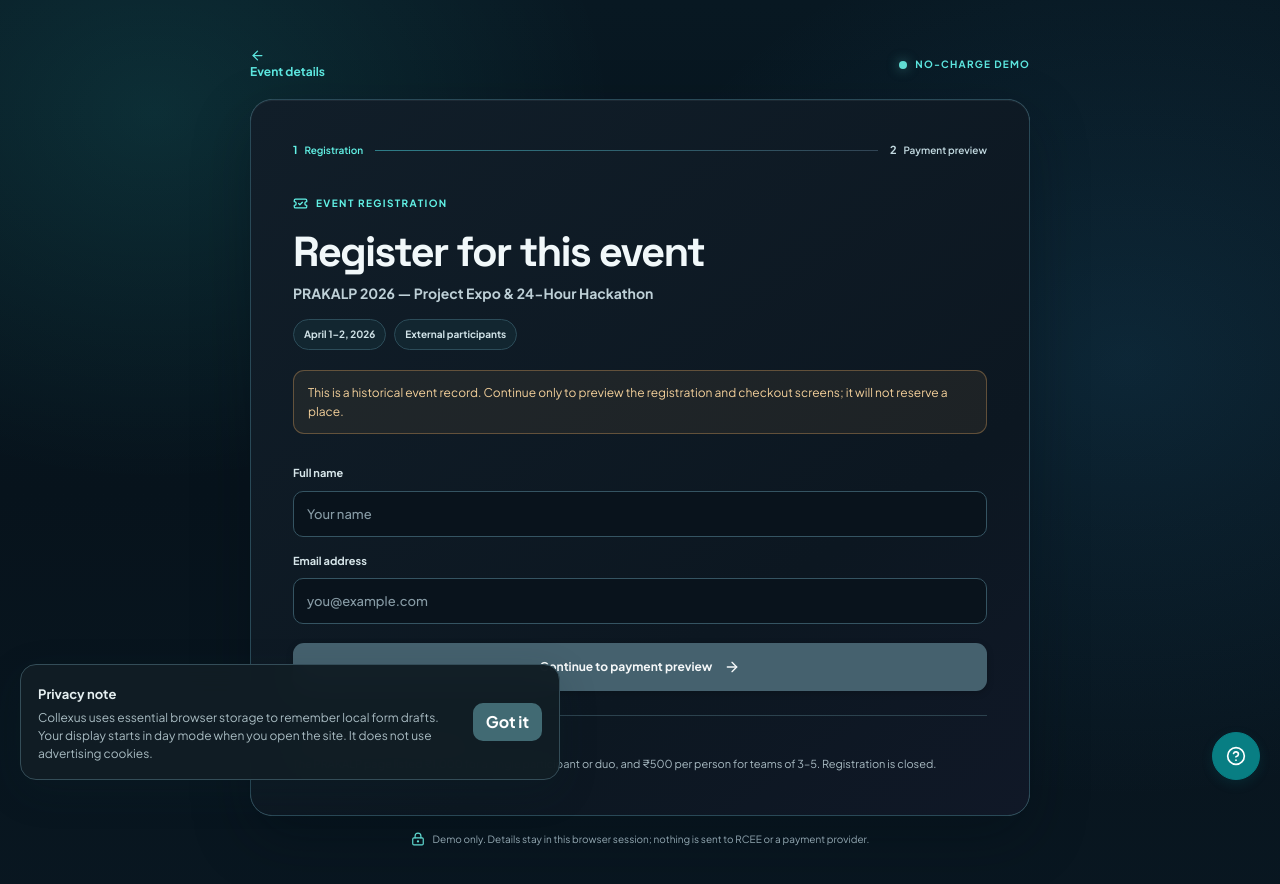
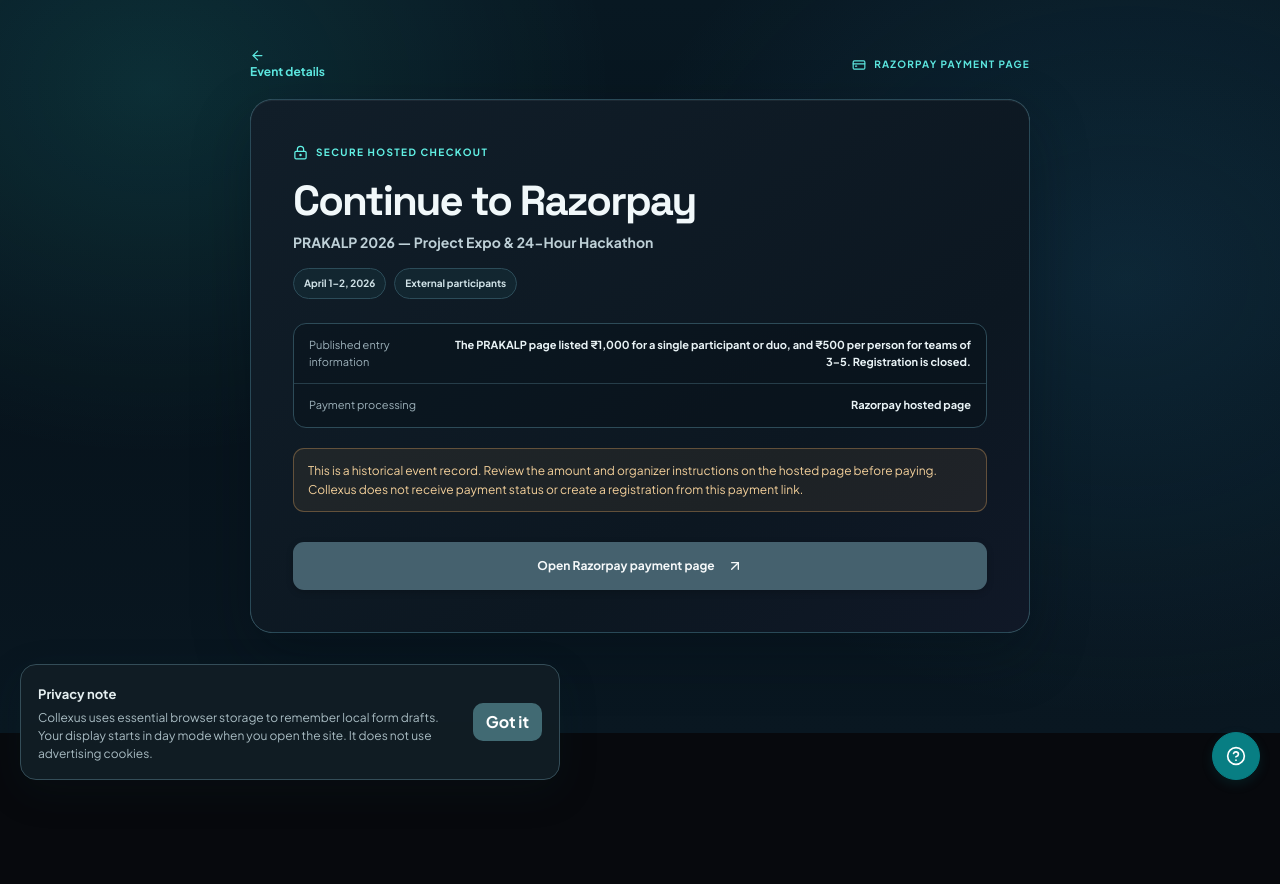
Before and after one commit to Collexus/project-collexus, a Next.js app: page /events/prakalp-2026/register in a window 1280 px wide. Shown: the top 884 px of the page. After the commit the page ends 800 px from the top, so only its background shows below. Built offline with nearby package versions, Linux system fonts and the light colour scheme.

Commit message:
Connect PRAKALP registration to Razorpay payment page

```diff
--- a/app/events/[slug]/page.tsx
+++ b/app/events/[slug]/page.tsx
@@ -61,9 +61,9 @@
           </div>
           <p>{event.description}</p>
           <div className="details-actions">
-            <Link className="primary-button" href={`/events/${event.slug}/register`}><TicketCheck size={16} aria-hidden="true" /> Register <span className="demo-action-tag">DEMO</span></Link>
+            <Link className="primary-button" href={`/events/${event.slug}/register`}><TicketCheck size={16} aria-hidden="true" /> {event.paymentUrl ? "Payment details" : "Register"} <span className="demo-action-tag">{event.paymentUrl ? "RAZORPAY" : "DEMO"}</span></Link>
           </div>
-          <p className="archive-disclaimer">Registration preview only. This demo does not submit an entry or charge money. {event.dateStart ? "This dated event has concluded." : "The official listing does not publish an exact event date."}</p>
+          <p className="archive-disclaimer">{event.paymentUrl ? "This is a historical event record. The supplied Razorpay link opens a hosted payment page; Collexus does not receive the payment result or confirm registration." : `Registration preview only. This demo does not submit an entry or charge money. ${event.dateStart ? "This dated event has concluded." : "The official listing does not publish an exact event date."}`}</p>
         </div>
       </section>
 
--- a/app/events/[slug]/register/page.tsx
+++ b/app/events/[slug]/register/page.tsx
@@ -20,5 +20,5 @@
   const event = getEvent(slug);
   if (!event) notFound();
 
-  return <RegistrationDemoForm event={{ slug: event.slug, title: event.title, dateLabel: event.dateLabel, audience: event.audience, fee: event.fee }} />;
+  return <RegistrationDemoForm event={{ slug: event.slug, title: event.title, dateLabel: event.dateLabel, audience: event.audience, fee: event.fee, paymentUrl: event.paymentUrl }} />;
 }
--- a/components/registration-demo-flow.tsx
+++ b/components/registration-demo-flow.tsx
@@ -3,7 +3,7 @@
 import { useEffect, useState, type FormEvent, type ReactNode } from "react";
 import Link from "next/link";
 import { useRouter } from "next/navigation";
-import { ArrowLeft, ArrowRight, BadgeCheck, CreditCard, LockKeyhole, TicketCheck } from "lucide-react";
+import { ArrowLeft, ArrowRight, ArrowUpRight, BadgeCheck, CreditCard, LockKeyhole, TicketCheck } from "lucide-react";
 
 type EventSummary = {
   slug: string;
@@ -11,6 +11,7 @@
   dateLabel: string;
   audience: string;
   fee: string;
+  paymentUrl?: string;
 };
 
 type Registration = { slug: string; name: string; email: string };
@@ -40,6 +41,31 @@
 export function RegistrationDemoForm({ event }: { event: EventSummary }) {
   const router = useRouter();
   const [error, setError] = useState("");
+
+  if (event.paymentUrl) {
+    return (
+      <main className="details-page demo-page">
+        <div className="details-topline">
+          <Link href={`/events/${event.slug}`} className="back-link"><ArrowLeft size={15} aria-hidden="true" /> Event details</Link>
+          <span className="record-label"><CreditCard size={14} aria-hidden="true" /> RAZORPAY PAYMENT PAGE</span>
+        </div>
+        <section className="demo-card">
+          <span className="demo-kicker"><LockKeyhole size={15} aria-hidden="true" /> SECURE HOSTED CHECKOUT</span>
+          <h1>Continue to Razorpay</h1>
+          <p className="demo-event-title">{event.title}</p>
+          <div className="demo-event-meta"><span>{event.dateLabel}</span><span>{event.audience}</span></div>
+          <div className="demo-order-summary">
+            <div><span>Published entry information</span><strong>{event.fee}</strong></div>
+            <div><span>Payment processing</span><strong>Razorpay hosted page</strong></div>
+          </div>
+          <p className="demo-archive-notice">This is a historical event record. Review the amount and organizer instructions on the hosted page before paying. Collexus does not receive payment status or create a registration from this payment link.</p>
+          <a className="primary-button demo-submit" href={event.paymentUrl} target="_blank" rel="noreferrer">
+            Open Razorpay payment page <ArrowUpRight size={16} aria-hidden="true" />
+          </a>
+        </section>
+      </main>
+    );
+  }
 
   function submit(eventForm: FormEvent<HTMLFormElement>) {
     eventForm.preventDefault();
--- a/data/events.ts
+++ b/data/events.ts
@@ -16,6 +16,7 @@
   organizer: string;
   description: string;
   fee: string;
+  paymentUrl?: string;
   format: string;
   image: string;
   source: string;
@@ -41,6 +42,7 @@
     description:
       "PRAKALP 2026 was a two-day national project expo and offline 24-hour hackathon at Ramachandra College of Engineering in Eluru. RCEE described 100+ expo slots across 10 domains and 200+ hackathon teams across four themes: IoT Sprint, Cyber Security, AI Agents Hack and Embed Fusion. The college listed a ₹3,00,000 combined prize pool. The IoT Sprint report records a 10:00 AM April 1 start and 10:00 AM April 2 finish.",
     fee: "The PRAKALP page listed ₹1,000 for a single participant or duo, and ₹500 per person for teams of 3–5. Registration is closed.",
+    paymentUrl: "https://rzp.io/rzp/nqlZqLTa",
     format: "In person · 24-hour IoT Sprint plus project expo",
     image: `${publicBasePath}/assets/event-art/hackathon.webp`,
     source: "https://www.rcee.ac.in/prakalp",
```
Also changed, not shown: 1 other file (tests, documents, lock files or other folders).
